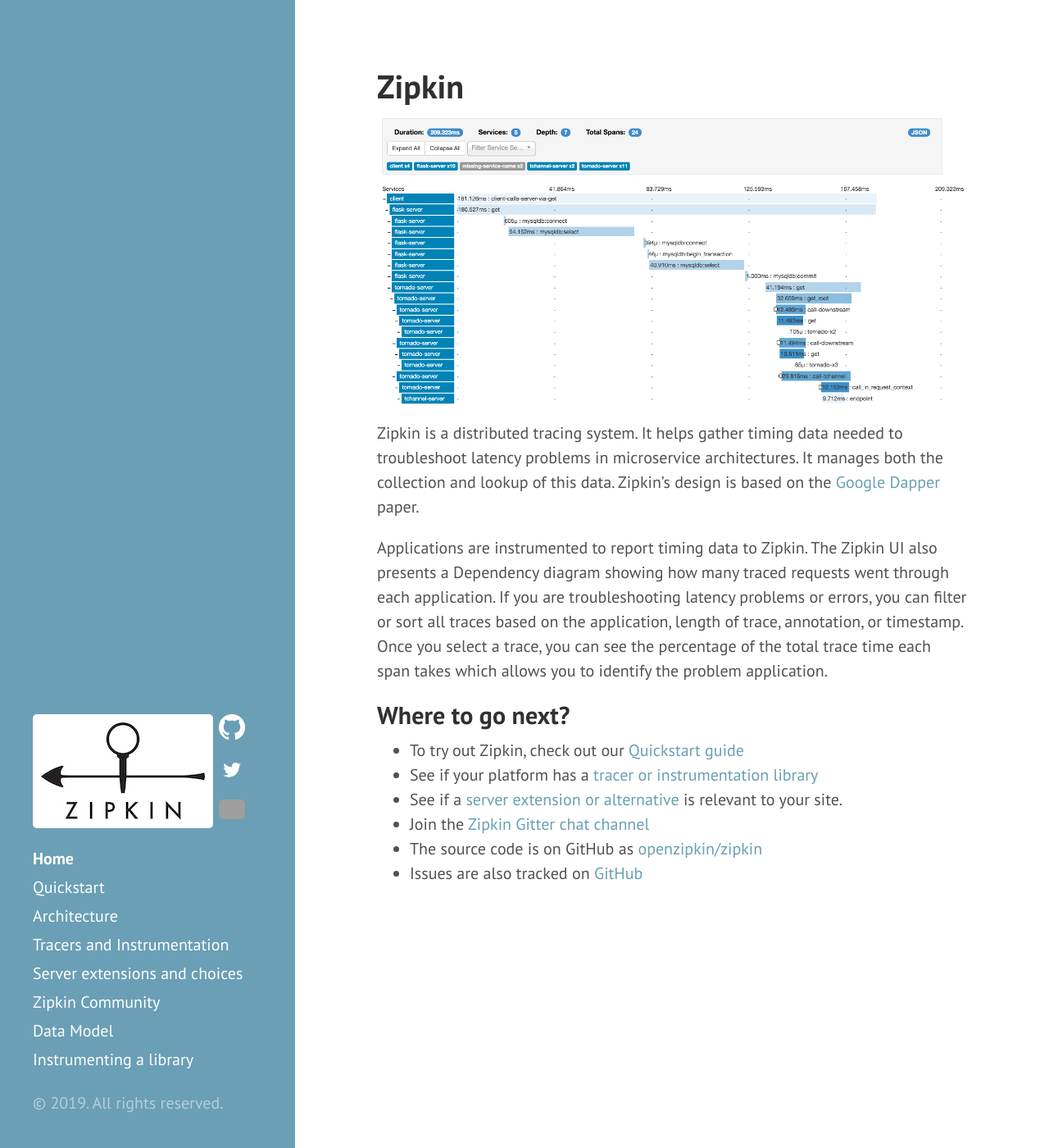
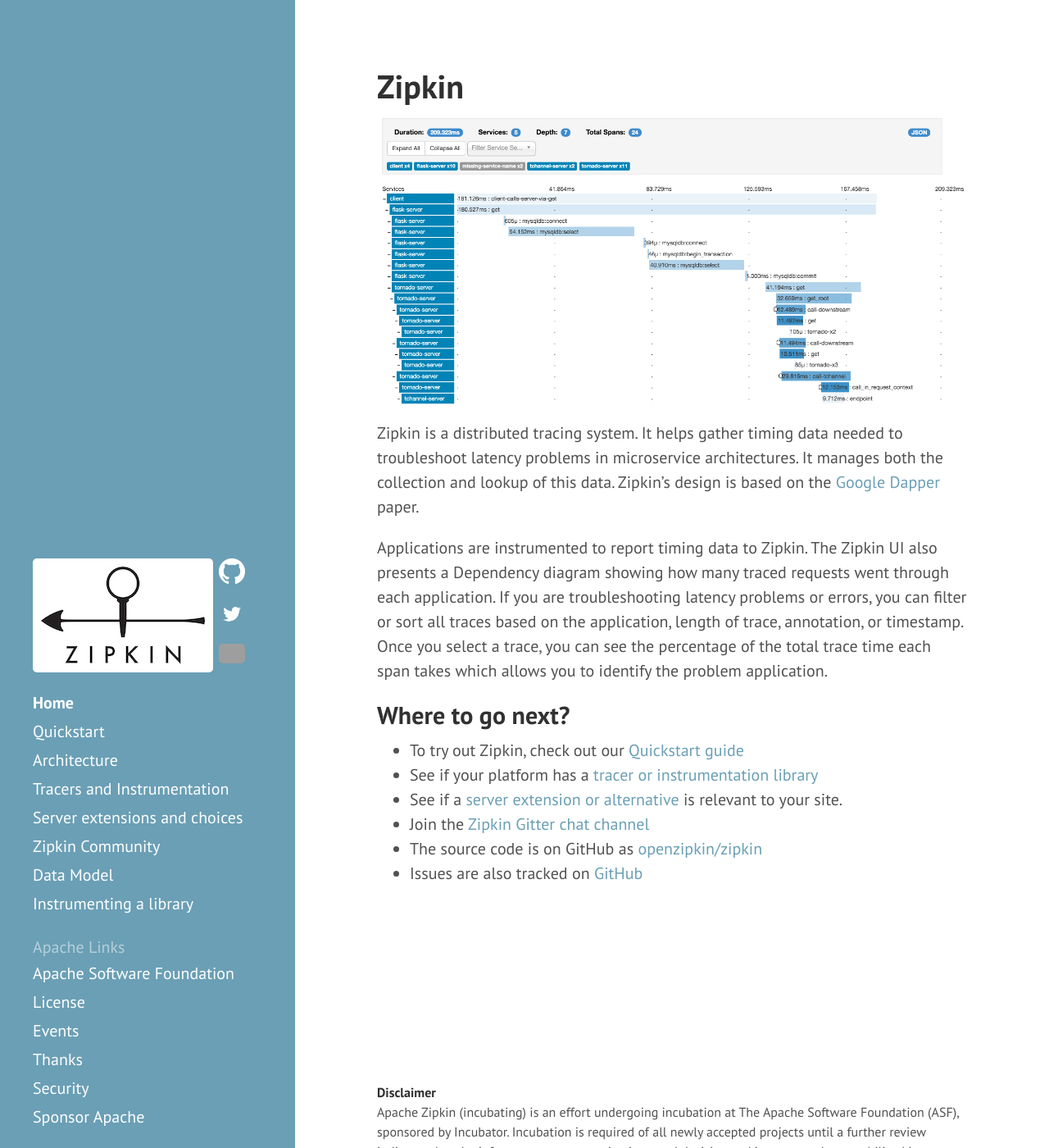
Before and after one commit to openzipkin/openzipkin.github.io, a Jekyll site: the page built from index.md, in a window 1280 px wide and 1400 px high. Shown: the whole window at 82% size. Built offline with Jekyll 4.4.1, drawn with Linux system fonts in a browser that asks for light colours; some of the changed text lies outside the part shown.

Commit message:
First pass at meeting ASF requirements for website (#1)

```diff
--- a/_includes/sidebar.html
+++ b/_includes/sidebar.html
@@ -21,9 +21,15 @@
           {% endif %}
         {% endif %}
       {% endfor %}
-
     </nav>
-
-    <p>&copy; {{ site.time | date: '%Y' }}. All rights reserved.</p>
+    <nav>
+      <span>Apache Links</span>
+      <a class="sidebar-nav-item" href="http://www.apache.org/">Apache Software Foundation</a>
+      <a class="sidebar-nav-item" href="http://www.apache.org/licenses/">License</a>
+      <a class="sidebar-nav-item" href="http://www.apache.org/events/current-event">Events</a>
+      <a class="sidebar-nav-item" href="http://www.apache.org/foundation/thanks">Thanks</a>
+      <a class="sidebar-nav-item" href="http://www.apache.org/security">Security</a>
+      <a class="sidebar-nav-item" href="http://www.apache.org/foundation/sponsorship">Sponsor Apache</a>
+    </nav>
   </div>
 </div>
--- a/_layouts/default.html
+++ b/_layouts/default.html
@@ -11,5 +11,20 @@
       {{ content }}
     </div>
 
+    <footer class="content container">
+      <p class="disclaimer">
+        <strong>Disclaimer</strong><br/>
+        Apache Zipkin (incubating) is an effort undergoing incubation at The Apache Software Foundation (ASF), sponsored
+        by Incubator. Incubation is required of all newly accepted projects until a further review indicates that the
+        infrastructure, communications, and decision making process have stabilized in a manner consistent with other
+        successful ASF projects. While incubation status is not necessarily a reflection of the completeness or
+        stability of the code, it does indicate that the project has yet to be fully endorsed by the ASF.
+      </p>
+      <p class="notice">
+        &copy; {{ site.time | date: '%Y' }}, the Apache Software Foundation, Apache Zipkin, Zipkin, Apache, the Apache
+        feather Logo, and the Apache Zipkin project logo are either registered trademarks or trademarks of the Apache
+        Software Foundation.
+      </p>
+    </footer>
   </body>
 </html>
--- a/public/css/zipkin.css
+++ b/public/css/zipkin.css
@@ -51,3 +51,11 @@
 table.wide-table th {
   font-size: 0.8em;
 }
+
+p.disclaimer {
+  font-size: 0.8em;
+}
+
+p.notice {
+  font-size: 0.8em;
+}
```
Also changed, not shown: 1 other file.
